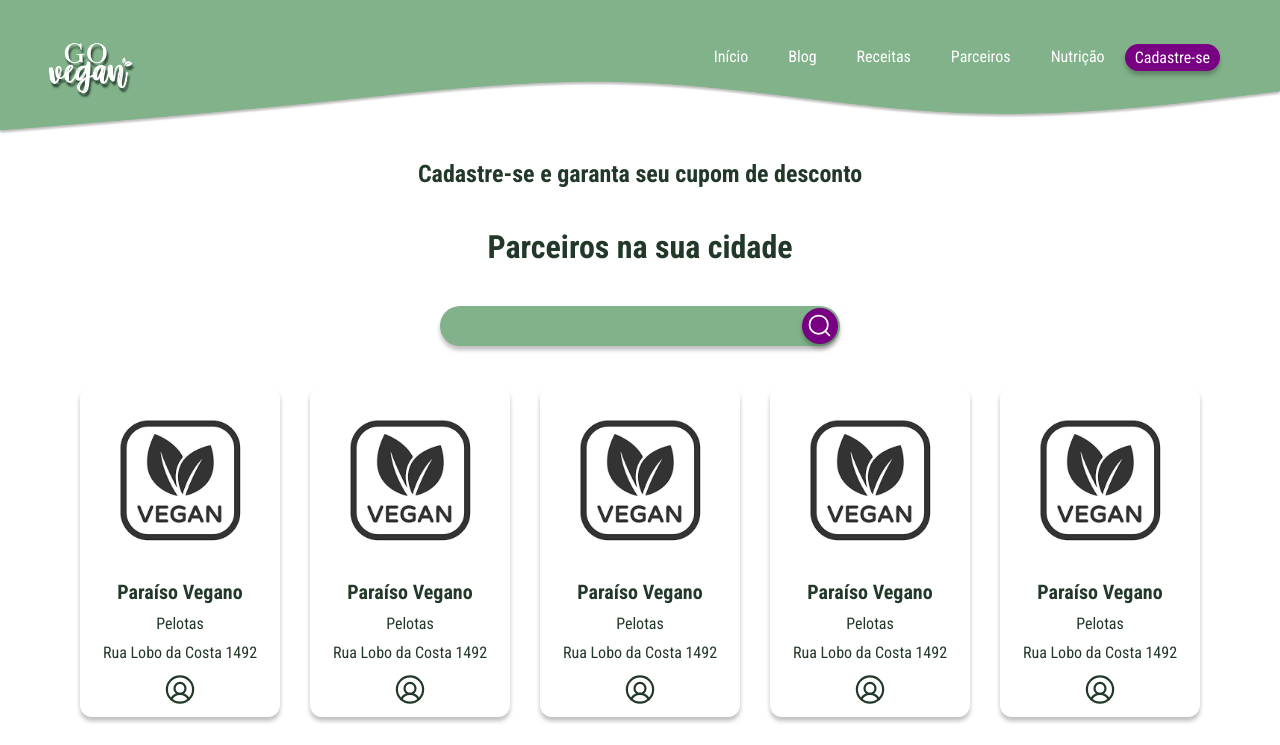
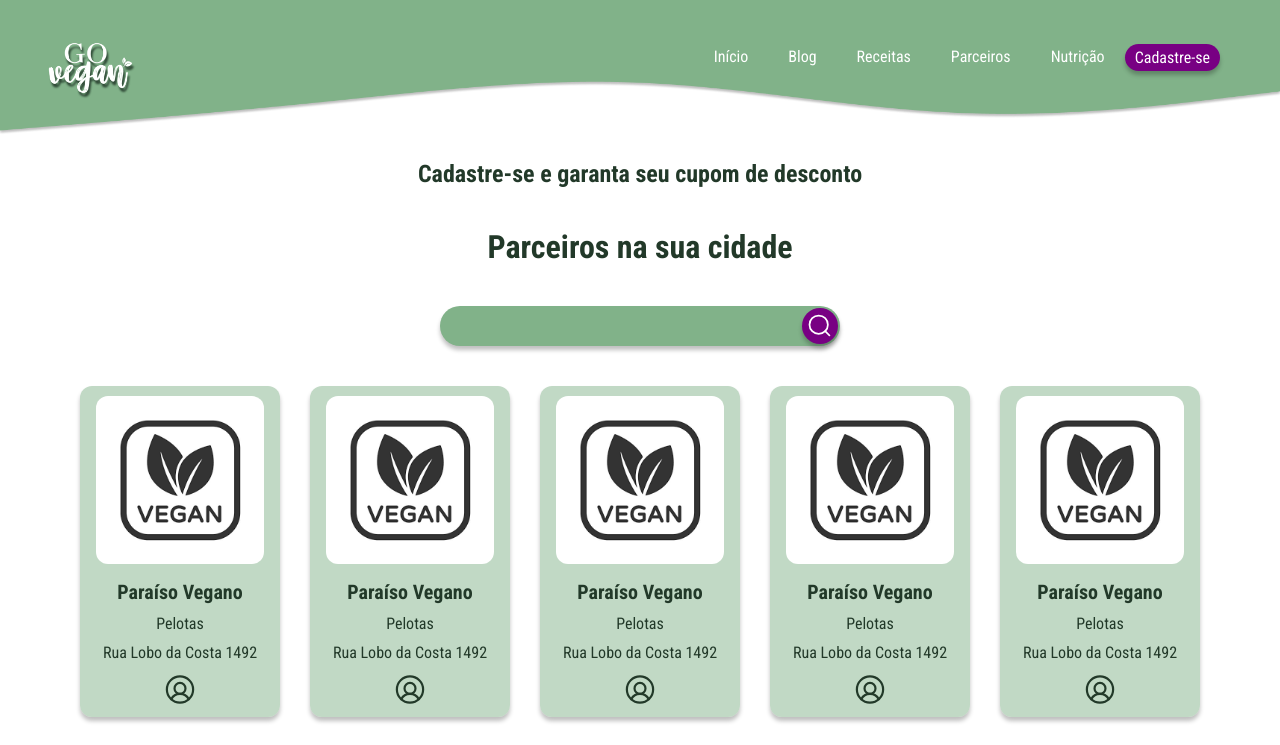
Before and after one commit to julianasinnott/goVegan, a React (Vite) app: page /parceiros in a window 1280 px wide. Shown: the top 745 px of the page. Built offline with nearby package versions, Linux system fonts and the light colour scheme.

Commit message:
feat: add color and width in card

```diff
--- a/src/pages/PartnersPage/index.jsx
+++ b/src/pages/PartnersPage/index.jsx
@@ -83,7 +83,7 @@ export function PartnersPage() {
         <SearchInput />
         <section className="partners__section">
           {partners?.map((partner, index) => (
-            <Card key={index} item={partner} />
+            <Card key={index} item={partner} color={theme.colors.quaternary} width={200} />
           ))}
         </section>
         <Button value="Carregar mais" color={theme.colors.secundary} />
--- a/src/pages/RecipesPage/index.jsx
+++ b/src/pages/RecipesPage/index.jsx
@@ -41,7 +41,7 @@ export function RecipesPage() {
         </div>
         <section className="recipes-section">
           {recipes.map((recipe, index) => (
-            <Card key={index} item={recipe} />
+            <Card key={index} item={recipe} color={theme.colors.quaternary} width={200}/>
           ))}
         </section>
         <Button value="Carregar mais" color={theme.colors.secundary} />
```
